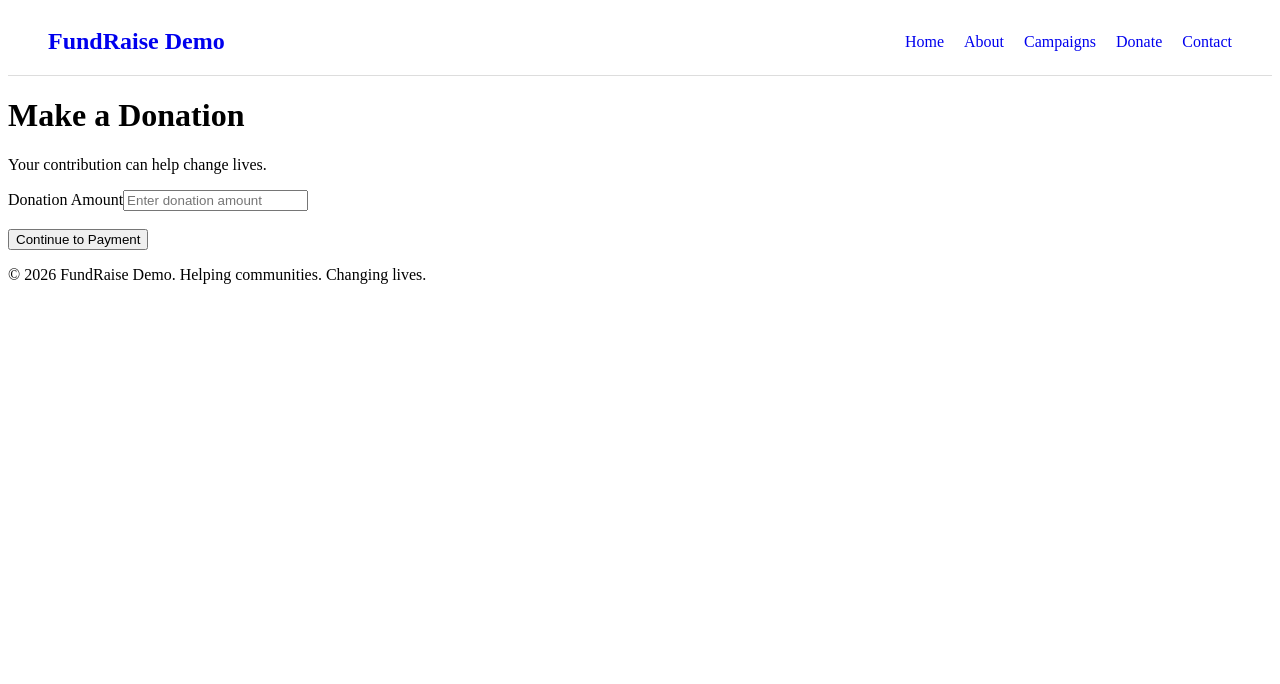
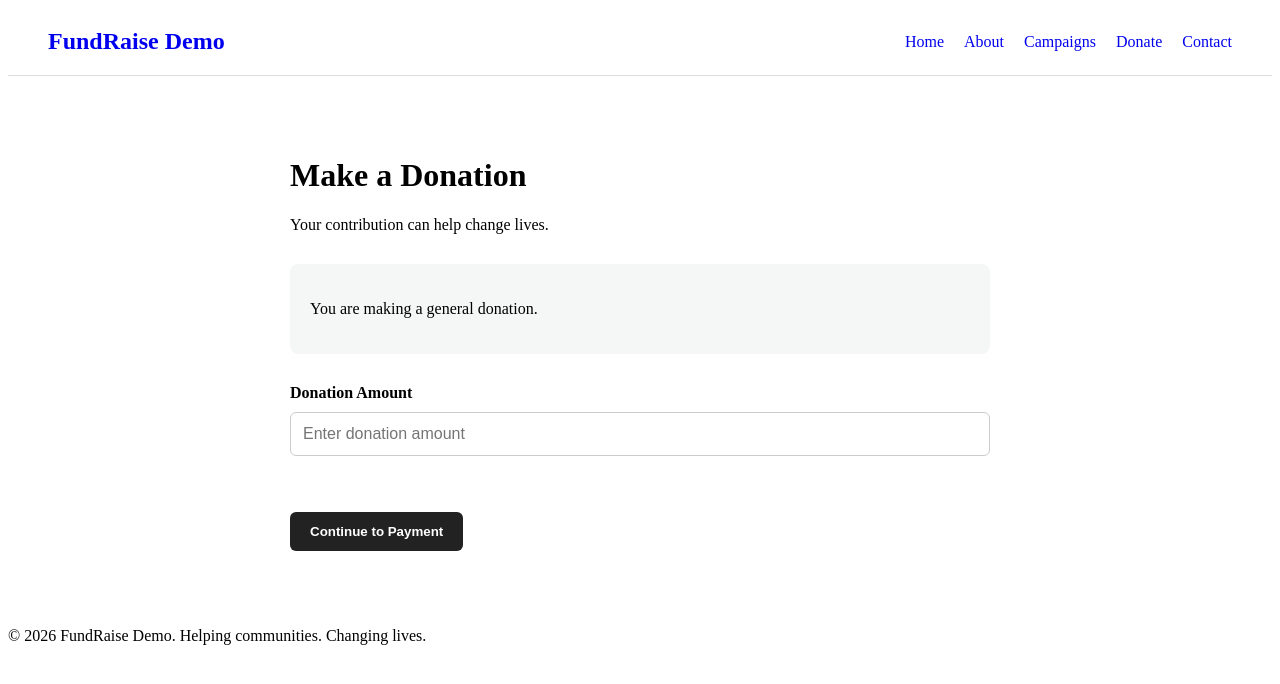
Before and after one commit to msibi-ignitious/fundraise-demo, a Nuxt app: page /donate in a window 1280 px wide. Shown: the top 684 px of the page. Built offline with nearby package versions, Linux system fonts and the light colour scheme.

Commit message:
Connect Donation Page to Campaigns

```diff
--- a/app/pages/donate.vue
+++ b/app/pages/donate.vue
@@ -1,20 +1,93 @@
+<script setup lang="ts">
+import { campaigns } from '~/data/campaigns'
+
+const route = useRoute()
+
+const campaignId = Number(route.query.campaign)
+
+const campaign = campaigns.find(
+  (item) => item.id === campaignId
+)
+</script>
+
 <template>
-  <main>
+  <main class="donation-page">
     <h1>Make a Donation</h1>
 
     <p>Your contribution can help change lives.</p>
 
+    <div v-if="campaign" class="campaign-info">
+      <p>You are supporting:</p>
+      <h2>{{ campaign.title }}</h2>
+      <p>{{ campaign.description }}</p>
+    </div>
+
+    <div v-else class="campaign-info">
+      <p>You are making a general donation.</p>
+    </div>
+
     <form>
       <label for="amount">Donation Amount</label>
+
       <input
         id="amount"
         type="number"
+        min="1"
         placeholder="Enter donation amount"
       />
 
       <br><br>
 
-      <button type="submit">Continue to Payment</button>
+      <button type="submit">
+        Continue to Payment
+      </button>
     </form>
   </main>
 </template>
+
+<style scoped>
+.donation-page {
+  max-width: 700px;
+  margin: 0 auto;
+  padding: 60px 20px;
+}
+
+.campaign-info {
+  margin: 30px 0;
+  padding: 20px;
+  border-radius: 8px;
+  background: #f5f7f6;
+}
+
+.campaign-info h2 {
+  margin: 5px 0 10px;
+}
+
+form {
+  display: flex;
+  flex-direction: column;
+  gap: 10px;
+}
+
+label {
+  font-weight: bold;
+}
+
+input {
+  padding: 12px;
+  border: 1px solid #ccc;
+  border-radius: 6px;
+  font-size: 1rem;
+}
+
+button {
+  width: fit-content;
+  padding: 12px 20px;
+  border: none;
+  border-radius: 6px;
+  background: #222;
+  color: white;
+  cursor: pointer;
+  font-weight: bold;
+}
+</style>
```
